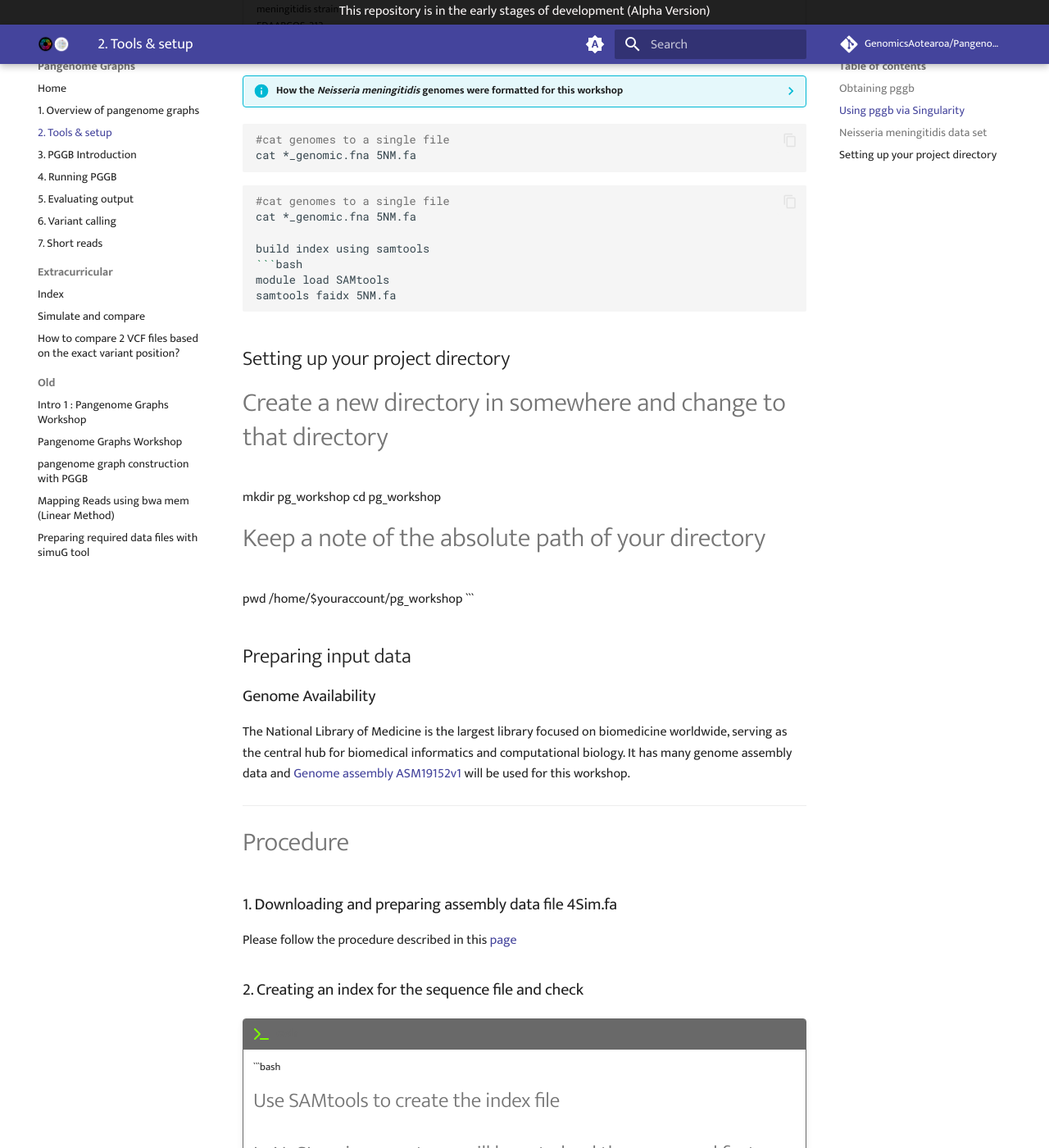
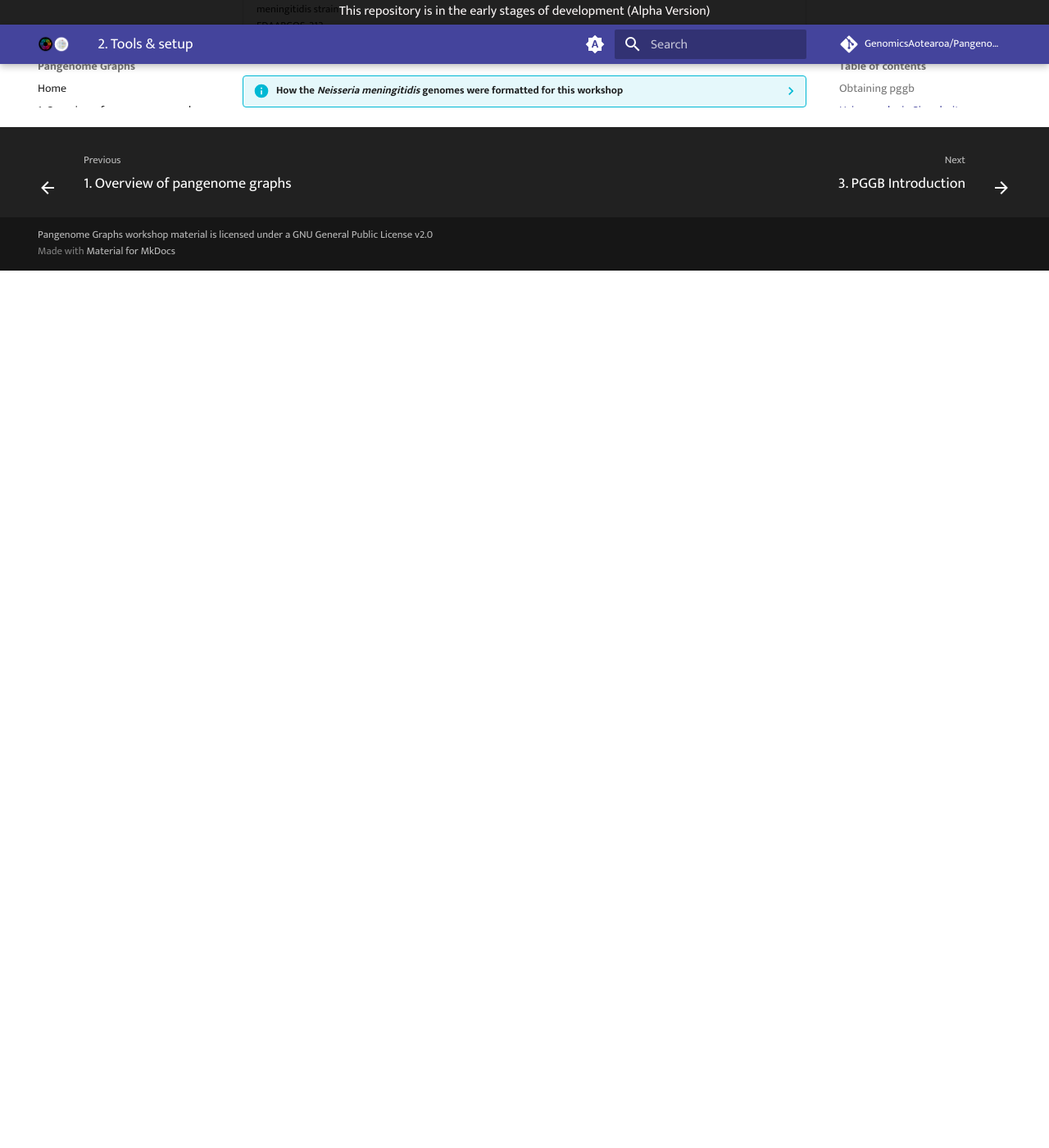
Before and after one commit to GenomicsAotearoa/Pangenome-Graphs-Workshop, an MkDocs documentation site: the page built from docs/2_Tools_and_setup.md, in a window 1280 px wide and 1400 px high, scrolled down 1568 px. Shown: the whole window at 82% size. Built offline with MkDocs 1.6.1 and Material for MkDocs 9.7.7, drawn with Linux system fonts in a browser that asks for light colours; comment, search, counter and statistics services are not loaded; after the commit the page ends 1898 px from its top, so only the background shows below that; some of the changed text lies outside the part shown.

Commit message:
Removed old material from end of section

````diff
--- a/docs/2_Tools_and_setup.md
+++ b/docs/2_Tools_and_setup.md
@@ -129,79 +129,9 @@
     rm README.md
     rm slurm*.out
     ```
-```bash
-#cat genomes to a single file
-cat *_genomic.fna 5NM.fa
 
-```
-
-```bash
-#cat genomes to a single file
-cat *_genomic.fna 5NM.fa
-
-build index using samtools
-```bash
-module load SAMtools
-samtools faidx 5NM.fa
-```
-
-
-
-## Setting up your project directory
-
-
-# Create a new directory in somewhere and change to that directory
-mkdir pg_workshop
-cd pg_workshop
-# Keep a note of the absolute path of your directory
-pwd
-/home/$youraccount/pg_workshop
-```
-
-## Preparing input data
-
-### Genome Availability
-The National Library of Medicine is the largest library focused on biomedicine worldwide, serving as the central hub for biomedical informatics and computational biology. It has many genome assembly data and [Genome assembly ASM19152v1](https://www.ncbi.nlm.nih.gov/datasets/genome/GCF_000191525.1/) will be used for this workshop.
-
----
-# Procedure
-### 1. Downloading and preparing assembly data file 4Sim.fa
-
-Please follow the procedure described in this [page](./preparing_data_files.md)
-
-### 2. Creating an index for the sequence file and check
-
-!!! terminal "code"
-
-    ```bash
-    # Use SAMtools to create the index file
-    # In NeSI environment you will have to load the command first
-
-    module load SAMtools
-
-    samtools faidx ASM19152v1_pgsim.fa
-
-    cat ASM19152v1_pgsim.fa.fai
-    ```
-
-!!! success "Output"
+    Use the cat command to combine genomes into a single fasta file
 
     ```
-    NC_017518.1     2248966 64      80      81
-    NC_017518.1_SNP_5000    2248966 2277165 2248966 2248967
-    NC_017518.1_INDEL_5000  2249048 4526156 2249048 2249049
-    NC_017518.1_SNP_4000_INDEL_4000 2242147 6775238 2242147 2242148
-    NC_017518.1_SNP_4000_INDEL_4000_INV_4   2242147 9017425 2242147 2242148
-    NC_017518.1_SNP_4000_INDEL_4000_CNV_4   2415498 11259612        2415498 2415499
+    cat *_genomic.fna 5NM.fa
     ```
-
-As per the index this assembly consists of 6 samples described in the below table.
-
-| Name                                | Length    | SNPs   | INDELs | INV | CNV |
-|:-----                               |----------:|-------:|-------:|----:|----:|
-|NC_017518.1 (Reference)              | 2,248,966 |     N/A|     N/A| N/A |  N/A|
-|NC_017518.1_SNP_5000                 | 2,248,966 |   5,000|       0|   0 |   0 |
-|NC_017518.1_INDEL_5000               | 2,249,048 |       0|   5,000|   0 |   0 |
-|NC_017518.1_SNP_4000_INDEL_4000      | 2,153,883 |   4,000|   4,000|   0 |   0 |
-|NC_017518.1_SNP_4000_INDEL_4000_INV_4| 2,242,147 |   4,000|   4,000|   4 |   0 |
-|NC_017518.1_SNP_4000_INDEL_4000_CNV_4| 2,415,498 |   4,000|   4,000|   0 |   4 |
````
